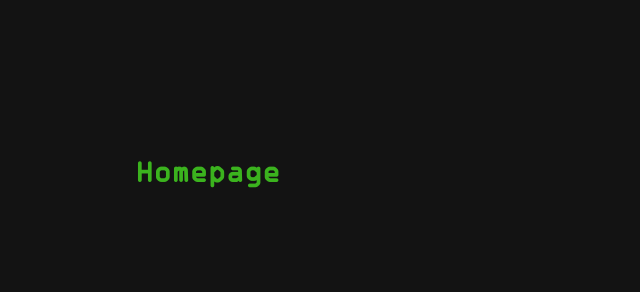
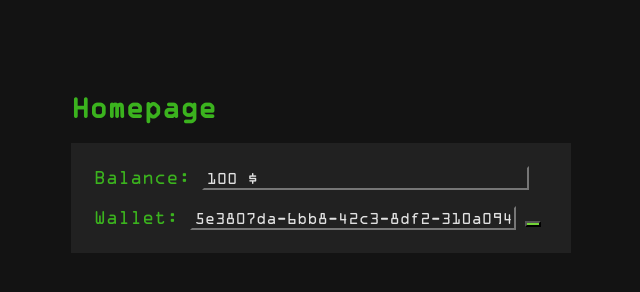
Before and after one commit to ALittleRunaway/Etmacoin, a plain HTML site: page static/homepage/index.html in a window 1280 px wide. Shown: the whole page, without its empty margins (1-641 px from the left). Drawn offline with Linux system fonts and the light colour scheme.

Commit message:
Attempt to make user info

```diff
--- a/static/homepage/index.html
+++ b/static/homepage/index.html
@@ -1,12 +1,22 @@
 <!DOCTYPE html>
 <html lang="en">
 <head>
-    <meta charset="UTF-8">
     <title>Homepage</title>
     <link rel="stylesheet" href="/static/homepage/style.css" />
     <script src="/static/homepage/script.js"></script>
 </head>
 <body>
-  <h1>Homepage</h1>
+    <h1>Homepage</h1>
+    <div class="div_user_info">
+<!--        <span class="span_label">Balance:</span>-->
+<!--        <span class="span_value" content="100 $">100 $</span><br><br>-->
+<!--        <span class="span_label">Wallet: </span>-->
+<!--        <span class="span_value" content="5e3807da-6bb8-42c3-8df2-310a094dd9ee">5e3807da-6bb8-42c3-8df2-310a094dd9ee</span>-->
+        <label for="balance">Balance: </label>
+        <input id="balance" type="text" readonly value="100 $"><br><br>
+        <label for="wallet">Wallet: </label>
+        <input id="wallet" type="text" readonly value="5e3807da-6bb8-42c3-8df2-310a094dd9ee">
+        <button onclick="copyToClipboard()"></button>
+    </div>
 </body>
 </html>
--- a/static/homepage/script.js
+++ b/static/homepage/script.js
@@ -0,0 +1,7 @@
+function copyToClipboard() {
+    var copyText = document.getElementById("wallet");
+    copyText.select();
+    copyText.setSelectionRange(0, 99999);
+    navigator.clipboard.writeText(copyText.value);
+    alert("The wallet id is copied!");
+}
--- a/static/homepage/style.css
+++ b/static/homepage/style.css
@@ -2,8 +2,31 @@
 
 body {
     background-color: #131313;
-    padding: 10%;
+    padding: 5%;
     color: #3bb31e;
     font-family: OCR;
     font-size: 15px;
 }
+div.div_user_info {
+    background-color: #212121;
+    padding: 2%;
+    width: 40%;
+    height: 10%;
+}
+
+label {
+    font-size: 20px;
+}
+
+input[type="text"] {
+    background-color : #212121;
+    width: 70%;
+    color: #e2e2e2;
+    font-family: OCR;
+    font-size: 17px;
+}
+
+button {
+    background-color: #72d336;
+    height: 2%;
+}
--- a/static/login_page/style.css
+++ b/static/login_page/style.css
@@ -5,7 +5,7 @@ body {
     padding: 10%;
     color: #3bb31e;
     font-family: OCR;
-    font-size: 15px;
+    font-size: 20px;
 }
 
 div.div_register {
```
Also changed, not shown: 1 other file.
